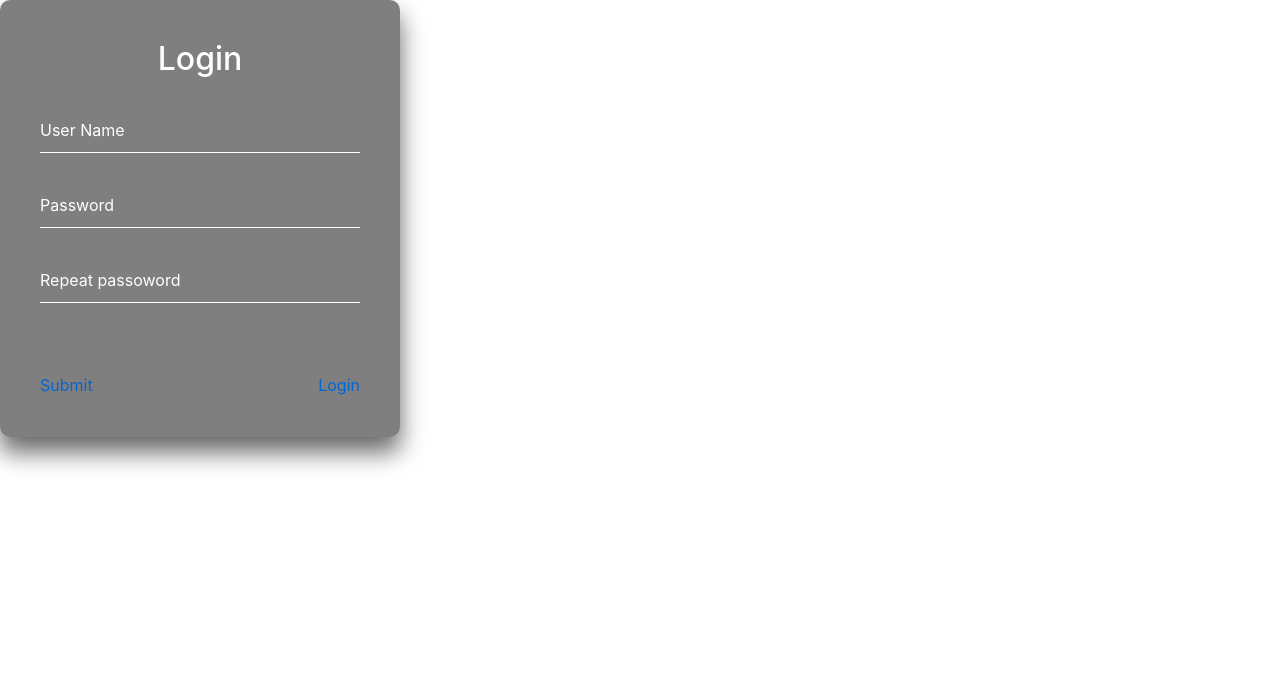
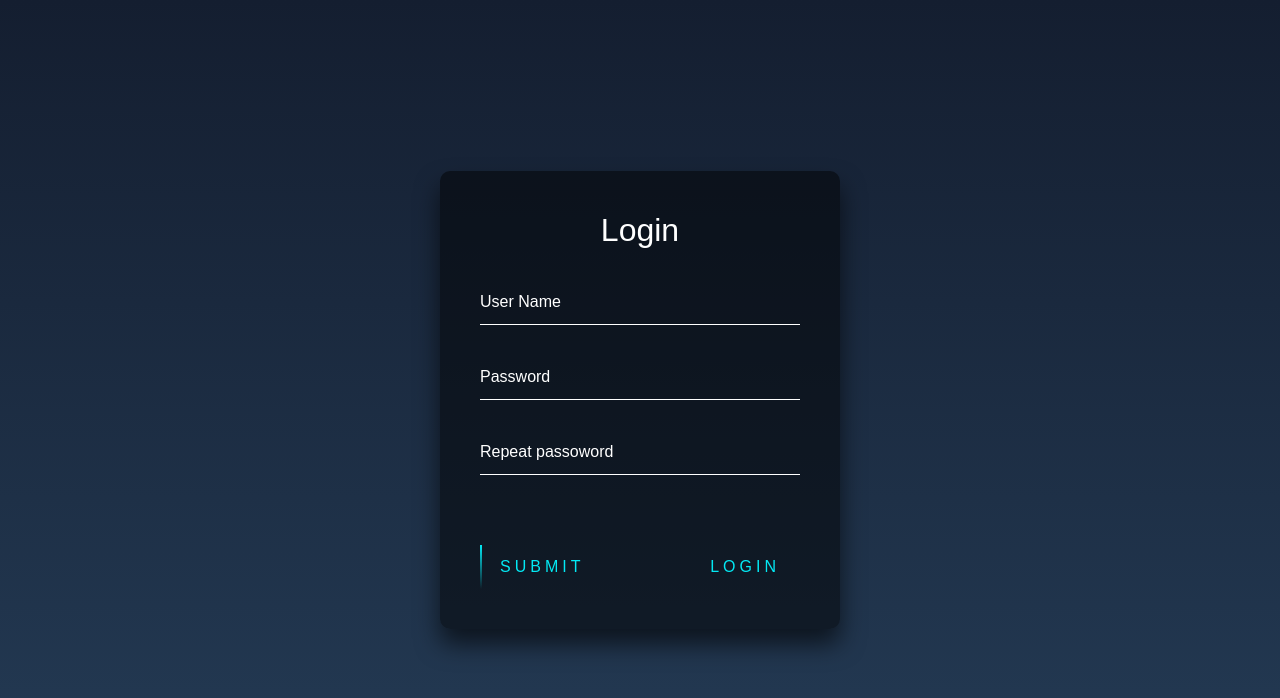
Before and after one commit to DanikGu/Chat, an Angular app in the folder Chat/ClientApp/: page /sign-up-form in a window 1280 px wide. Shown: the top 698 px of the page. Built offline with nearby package versions, Linux system fonts and the light colour scheme.

Commit message:
Add icon for left menu

```diff
--- a/Chat/ClientApp/package.json
+++ b/Chat/ClientApp/package.json
@@ -46,6 +46,5 @@
     "karma-jasmine": "~4.0.0",
     "karma-jasmine-html-reporter": "^1.5.0",
     "typescript": "~4.2.3"
-  },
-  "optionalDependencies": {}
+  }
 }
--- a/Chat/ClientApp/src/app/app.module.ts
+++ b/Chat/ClientApp/src/app/app.module.ts
@@ -1,5 +1,5 @@
 import { BrowserModule } from '@angular/platform-browser';
-import { NgModule } from '@angular/core';
+import { NgModule, CUSTOM_ELEMENTS_SCHEMA } from '@angular/core';
 import { FormsModule } from '@angular/forms';
 import { HttpClientModule, HTTP_INTERCEPTORS } from '@angular/common/http';
 import { RouterModule } from '@angular/router';
@@ -33,7 +33,8 @@ import { HomeComponent } from './Components/home/home.component';
   providers: [
     [{ provide: HTTP_INTERCEPTORS, useClass: AuthInterceptor, multi: true }]
   ],
-  bootstrap: [AppComponent]
+  bootstrap: [AppComponent],
+  schemas: [CUSTOM_ELEMENTS_SCHEMA]
 })
 export class AppModule {
 }
--- a/Chat/ClientApp/src/index.html
+++ b/Chat/ClientApp/src/index.html
@@ -10,5 +10,9 @@
   </head>
   <body>
     <app-root>Loading...</app-root>
+
+  <script type="module" src="https://unpkg.com/ionicons@5.5.2/dist/ionicons/ionicons.esm.js"></script>
+  <script nomodule src="https://unpkg.com/ionicons@5.5.2/dist/ionicons/ionicons.js"></script>
+
   </body>
 </html>
--- a/Chat/ClientApp/src/styles.css
+++ b/Chat/ClientApp/src/styles.css
@@ -1,16 +1,201 @@
-/* You can add global styles to this file, and also import other style files */
+:root {
+  --main-text-color: #03e9f4;
+  --secondary-text-color: #18dcff;
+  --common-text-color: #fff;
+  --input-text-color: #32ff00;
 
-/* Provide sufficient contrast against white background */
-a {
-  color: #0366d6;
+  --main-bg-color: linear-gradient(#141e30, #243b55);
+  --first-bg-color: #141e30;
+  --second-bg-color: #243b55;
+  --neon-border-color: #08f;
 }
 
-code {
-  color: #e01a76;
+body {
+  margin: 0;
+  padding: 0;
+  font-family: sans-serif;
+  background: var(--main-bg-color);
+  min-height: 100vh;
+  display: flex;
+  align-items: center;
+  justify-content: center;
+  color: var(--main-text-color);
+}
+.neon-text-shadow {
+  text-shadow: 0 0 5px #fff,
+     0 0 10px var(--common-text-color),
+     0 0 15px var(--common-text-color),
+     0 0 20px var(--main-text-color),
+     0 0 30px var(--main-text-color),
+     0 0 40px var(--main-text-color),
+     0 0 50px var(--main-text-color),
+     0 0 75px var(--main-text-color);
+  font-family: "Gill Sans", "Gill Sans MT", "Myriad Pro", "DejaVu Sans Condensed", Helvetica, Arial, sans-serif;
+  letter-spacing: 3px;
+  color: var(--common-text-color)
+}
+.light-button {
+  position: relative;
+  display: inline-block;
+  padding: 10px 20px;
+  color: var(--main-text-color);
+  font-size: 16px;
+  text-decoration: none !important;
+  text-transform: uppercase;
+  overflow: hidden;
+  transition: .5s;
+  letter-spacing: 4px
 }
 
-.btn-primary {
-  color: #fff;
-  background-color: #1b6ec2;
-  border-color: #1861ac;
+  .light-button:hover {
+    background: var(--main-text-color);
+    color: #fff !important;
+    border-radius: 5px;
+    box-shadow: 0 0 5px var(--main-text-color), 0 0 25px var(--main-text-color), 0 0 50px var(--main-text-color), 0 0 100px var(--main-text-color);
+  }
+  .light-button :nth-child(1) {
+    top: 0;
+    left: -100%;
+    width: 100%;
+    height: 2px;
+    background: linear-gradient(90deg, transparent, var(--main-text-color));
+    animation: btn-anim1 1s linear infinite;
+  }
+
+  .light-button :nth-child(2) {
+    top: -100%;
+    right: 0;
+    width: 2px;
+    height: 100%;
+    background: linear-gradient(180deg, transparent, var(--main-text-color));
+    animation: btn-anim2 1s linear infinite;
+    animation-delay: .25s
+  }
+
+
+
+  .light-button :nth-child(3) {
+    bottom: 0;
+    right: -100%;
+    width: 100%;
+    height: 2px;
+    background: linear-gradient(270deg, transparent, var(--main-text-color));
+    animation: btn-anim3 1s linear infinite;
+    animation-delay: .5s
+  }
+
+
+  .light-button :nth-child(4) {
+    bottom: -100%;
+    left: 0;
+    width: 2px;
+    height: 100%;
+    background: linear-gradient(360deg, transparent, var(--main-text-color));
+    animation: btn-anim4 1s linear infinite;
+    animation-delay: .75s
+  }
+
+  .label-neon-button {
+    font-size: 1.5rem;
+    font-weight: 200;
+    color: var(--common-text-color);
+    border: 0.4rem solid var(--common-text-color);
+    border-radius: 2rem;
+    text-transform: uppercase;
+    animation: flicker 1.5s infinite alternate;
+    height: 75px;
+    width: 120px;
+    display: flex;
+    align-items: center;
+    justify-content: center;
+    background-color: var(--main-bg-color);
+  }
+  .label-neon-button:hover {
+    animation: none;
+    box-shadow:
+    0 0 .5rem var(--common-text-color),
+    inset 0 0 .5rem var(--common-text-color),
+    0 0 2rem var(--neon-border-color),
+    inset 0 0 2rem var(--neon-border-color),
+    0 0 4rem var(--neon-border-color),
+    inset 0 0 4rem var(--neon-border-color);
+  }
+  .label-neon-button::-moz-selection {
+    background-color: var(--neon-border-color);
+    color: var(--neon-text-color);
+  }
+
+  .label-neon-button::selection {
+    background-color: var(--neon-border-color);
+    color: var(--neon-text-color);
+  }
+
+  .label-neon-button:focus {
+    outline: none;
+  }
+
+  /* Animate neon flicker */
+  @keyframes flicker {
+
+      0%, 19%, 21%, 23%, 25%, 54%, 56%, 100% {
+
+          text-shadow:
+              -0.2rem -0.2rem 1rem var(--common-text-color),
+              0.2rem 0.2rem 1rem var(--common-text-color),
+              0 0 2rem var(--neon-text-color),
+              0 0 4rem var(--neon-text-color),
+              0 0 6rem var(--neon-text-color),
+              0 0 8rem var(--neon-text-color),
+              0 0 10rem var(--neon-text-color);
+
+          box-shadow:
+              0 0 .5rem var(--common-text-color),
+              inset 0 0 .5rem var(--common-text-color),
+              0 0 2rem var(--neon-border-color),
+              inset 0 0 2rem var(--neon-border-color),
+              0 0 4rem var(--neon-border-color),
+              inset 0 0 4rem var(--neon-border-color);
+      }
+      /*
+      20%, 24%, 55% {
+          text-shadow: none;
+          box-shadow: none;
+      } */
+  }
+@keyframes btn-anim1 {
+  0% {
+    left: -100%;
+  }
+
+  50%,100% {
+    left: 100%;
+  }
 }
+@keyframes btn-anim2 {
+  0% {
+    top: -100%;
+  }
+
+  50%,100% {
+    top: 100%;
+  }
+}
+@keyframes btn-anim3 {
+  0% {
+    right: -100%;
+  }
+
+  50%,100% {
+    right: 100%;
+  }
+}
+
+@keyframes btn-anim4 {
+  0% {
+    bottom: -100%;
+  }
+
+  50%,100% {
+    bottom: 100%;
+  }
+}
```
